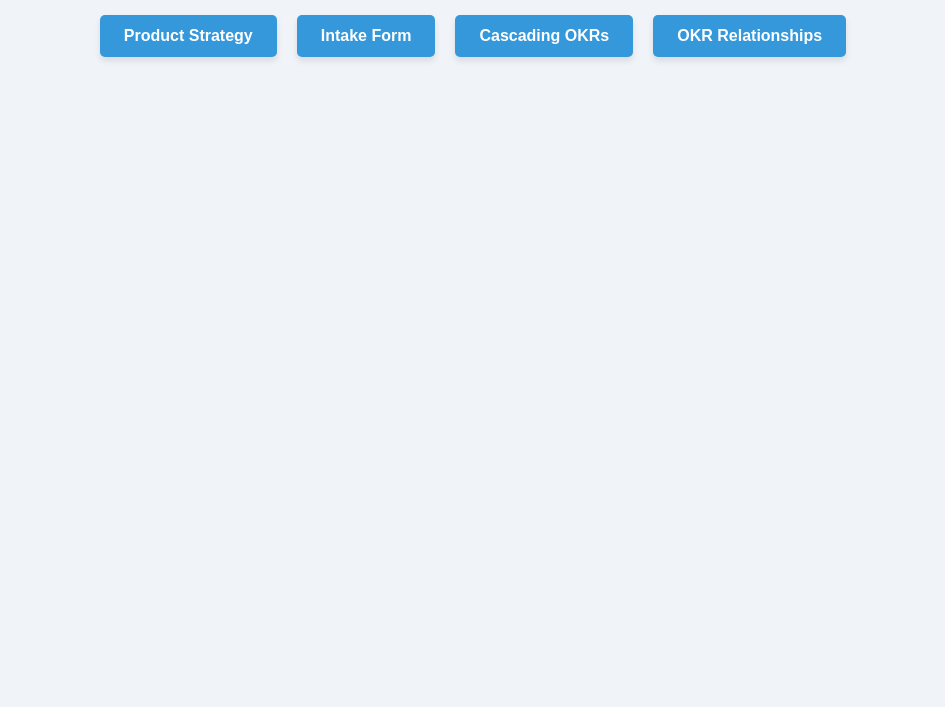
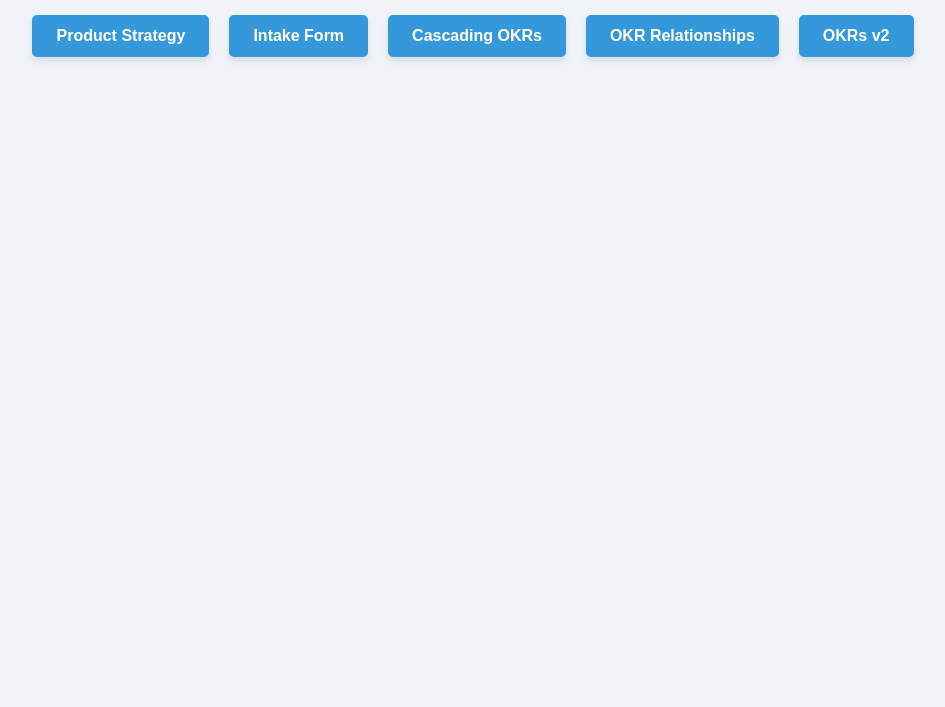
Before and after one commit to t851029v2/JS_DevTools_Test, a plain HTML site: page index.html in a window 1280 px wide. Shown: the part 93-800 px from the top of the page, without its empty margins (167-1112 px from the left). Drawn offline with Linux system fonts and the light colour scheme.

Commit message:
update index

```diff
--- a/index.html
+++ b/index.html
@@ -61,6 +61,7 @@
             <a href="https://github.com/yourusername/your-repo/issues/new?template=intake-form.md" class="button">Intake Form</a>
             <a href="cascading-okrs.html" class="button">Cascading OKRs</a>
             <a href="okr-relationships.html" class="button">OKR Relationships</a>
+            <a href="okr-relationships-v2.html" class="button">OKRs v2</a>
         </div>
     </div>
 </body>
```
